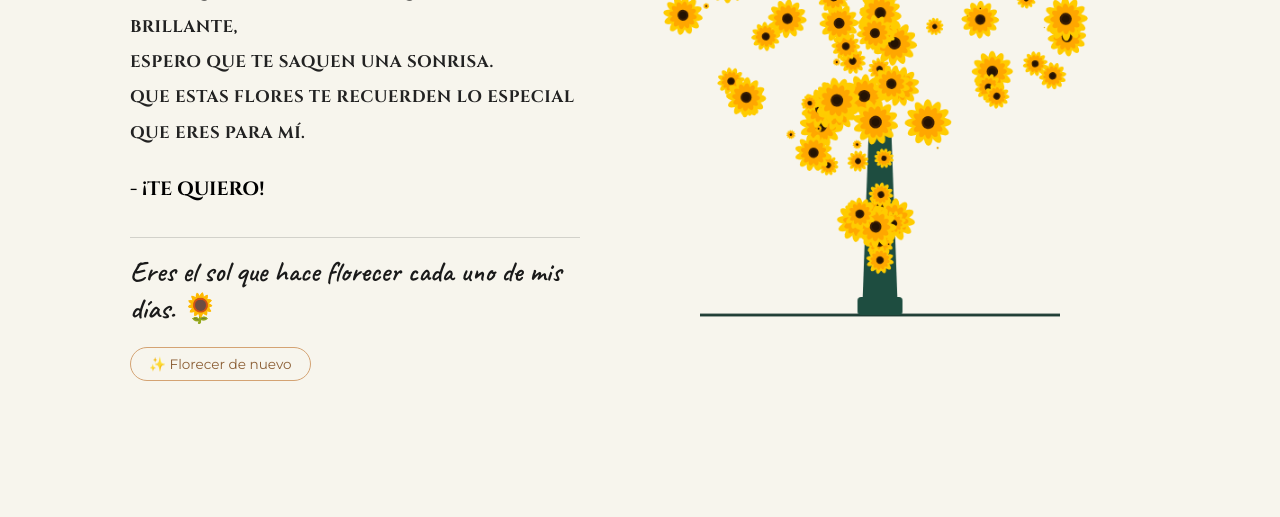
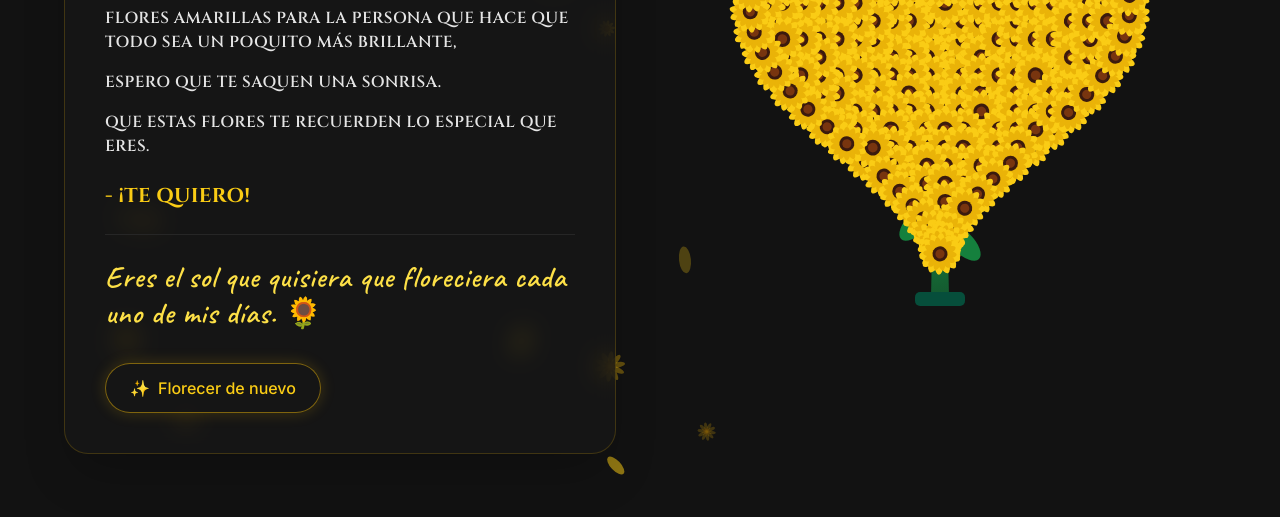
Before and after one commit to pltlt0/Feliz-Dia-De-Las-flores-amarillas, a plain HTML site: page index.html in a window 1280 px wide. Shown: the part 283-800 px from the top of the page. Drawn offline with nearby package versions, Linux system fonts and the light colour scheme; animation ran at ten frames a second.

Commit message:
Update index.html

```diff
--- a/index.html
+++ b/index.html
@@ -3,378 +3,401 @@
 <head>
     <meta charset="UTF-8">
     <meta name="viewport" content="width=device-width, initial-scale=1.0">
-  <title>Feliz Día de las Flores Amarillas 🌻</title>
+    <title>Feliz Día de las Flores Amarillas</title>
+    <script src="https://cdn.tailwindcss.com"></script>
     <link rel="preconnect" href="https://fonts.googleapis.com">
     <link rel="preconnect" href="https://fonts.gstatic.com" crossorigin>
-  <link href="https://fonts.googleapis.com/css2?family=Cinzel:wght@500;700&family=Caveat:wght@600&family=Montserrat:wght@400;500;600&display=swap" rel="stylesheet">
+    <link href="https://fonts.googleapis.com/css2?family=Cinzel:wght@600;700;800&family=Caveat:wght@600;700&family=Inter:wght@400;500;600&display=swap" rel="stylesheet">
     <style>
-    * {
-      box-sizing: border-box;
-      margin: 0;
-      padding: 0;
+        body {
+            background-color: #121212;
+            color: #f1f1f1;
+            font-family: 'Inter', sans-serif;
+            overflow-x: hidden;
         }
-
-    body {
-      background-color: #f7f5ed;
-      color: #2b2b2b;
+        .title-font {
             font-family: 'Cinzel', serif;
-      min-height: 100vh;
-      display: flex;
-      justify-content: center;
-      align-items: center;
-      overflow-x: hidden;
-      padding: 20px;
         }
-
-    /* Contenedor principal responsive */
-    .container {
-      display: flex;
-      flex-direction: row;
-      align-items: center;
-      justify-content: space-between;
-      max-width: 1100px;
-      width: 100%;
-      background-color: #f7f5ed;
-      padding: 40px;
-      gap: 30px;
+        .cursive-font {
+            font-family: 'Caveat', cursive;
         }
-
-    /* Lado Izquierdo: Mensaje Poético */
-    .text-column {
-      flex: 1;
-      max-width: 500px;
-      text-align: left;
-      z-index: 2;
+        #bgCanvas {
+            position: fixed;
+            top: 0;
+            left: 0;
+            width: 100vw;
+            height: 100vh;
+            z-index: 0;
+            pointer-events: none;
         }
-
-    .title-header {
-      font-size: 1.3rem;
-      font-weight: 700;
-      color: #1a1a1a;
-      letter-spacing: 1px;
-      margin-bottom: 30px;
-      display: flex;
-      align-items: center;
-      gap: 8px;
+        .glow-button {
+            transition: all 0.3s ease;
+            box-shadow: 0 0 15px rgba(234, 179, 8, 0.2);
         }
-
-    .poem-text {
-      font-family: 'Cinzel', serif;
-      font-size: 1.05rem;
-      line-height: 2.1;
-      font-weight: 600;
-      color: #222;
-      letter-spacing: 0.5px;
-      text-transform: uppercase;
-      margin-bottom: 25px;
-    }
-
-    .signature {
-      font-size: 1.2rem;
-      font-weight: 700;
-      margin-bottom: 35px;
-      color: #000;
-    }
-
-    .sub-quote {
-      font-family: 'Caveat', cursive;
-      font-size: 1.8rem;
-      color: #1a1a1a;
-      text-transform: none;
-      display: flex;
-      align-items: center;
-      gap: 8px;
-      border-top: 1px solid rgba(0, 0, 0, 0.15);
-      padding-top: 15px;
-      margin-top: 10px;
-    }
-
-    /* Lado Derecho: Canvas del Árbol Corazón */
-    .tree-column {
-      flex: 1.2;
-      display: flex;
-      justify-content: center;
-      align-items: center;
-      position: relative;
-    }
-
-    #heartTreeCanvas {
-      width: 100%;
-      max-width: 550px;
-      height: auto;
-      aspect-ratio: 1 / 1;
-    }
-
-    /* Botón de reinicio de animación sutil */
-    .replay-btn {
-      margin-top: 20px;
-      background: transparent;
-      border: 1px solid #d4a373;
-      color: #8b5e34;
-      padding: 8px 18px;
-      border-radius: 20px;
-      font-family: 'Montserrat', sans-serif;
-      font-size: 0.85rem;
-      cursor: pointer;
-      transition: all 0.3s ease;
-      display: inline-flex;
-      align-items: center;
-      gap: 6px;
-    }
-
-    .replay-btn:hover {
-      background: #faedcd;
-      color: #d4a373;
-    }
-
-    /* Adaptación a dispositivos móviles */
-    @media (max-width: 850px) {
-      .container {
-        flex-direction: column-reverse;
-        padding: 20px 10px;
-        text-align: center;
-      }
-
-      .text-column {
-        text-align: center;
-        max-width: 100%;
-      }
-
-      .title-header {
-        justify-content: center;
-      }
-
-      .sub-quote {
-        justify-content: center;
-      }
-
-      .poem-text {
-        font-size: 0.95rem;
-        line-height: 1.9;
-      }
+        .glow-button:hover {
+            box-shadow: 0 0 25px rgba(234, 179, 8, 0.5);
+            transform: translateY(-2px);
         }
     </style>
 </head>
-<body>
+<body class="min-h-screen flex items-center justify-center relative p-4 md:p-8 select-none">
 
-  <div class="container">
+    <canvas id="bgCanvas"></canvas>
 
-    <!-- Lado Izquierdo: Texto y Poema -->
-    <div class="text-column">
-      <div class="title-header">
-        🌻 FELIZ DÍA DE LAS FLORES AMARILLAS 🌻
+    <main class="relative z-10 max-w-6xl w-full grid grid-cols-1 lg:grid-cols-2 gap-8 lg:gap-12 items-center justify-center my-auto">
+
+        <!-- Left Side: Romantic Text Card -->
+        <section class="flex flex-col justify-center space-y-6 bg-neutral-900/70 backdrop-blur-md p-6 sm:p-10 rounded-3xl border border-yellow-500/20 shadow-2xl">
+
+            <header>
+                <h1 class="title-font text-xl sm:text-2xl lg:text-3xl font-bold text-yellow-400 tracking-wider leading-relaxed flex items-center gap-2 flex-wrap">
+                    <span>🌻</span>
+                    <span>FELIZ DÍA DE LAS FLORES AMARILLAS</span>
+                    <span>🌻</span>
+                </h1>
+            </header>
+
+            <article class="space-y-4 title-font text-sm sm:text-base text-neutral-200 leading-relaxed tracking-wide font-semibold">
+                <p>
+                    FLORES AMARILLAS PARA LA PERSONA QUE HACE QUE TODO SEA UN POQUITO MÁS BRILLANTE,
+                </p>
+                <p>
+                    ESPERO QUE TE SAQUEN UNA SONRISA.
+                </p>
+                <p>
+                    QUE ESTAS FLORES TE RECUERDEN LO ESPECIAL QUE ERES.
+                </p>
+                <p class="text-yellow-400 pt-2 font-bold text-lg sm:text-xl">
+                    - ¡TE QUIERO!
+                </p>
+            </article>
+
+            <hr class="border-neutral-800 my-2">
+
+            <div>
+                <p class="cursive-font text-2xl sm:text-3xl text-yellow-300 font-medium tracking-wide">
+                    Eres el sol que quisiera que floreciera cada uno de mis días. 🌻
+                </p>
             </div>
 
-      <div class="poem-text">
-        Flores amarillas para la persona que hace que todo sea un poquito más brillante,<br>
-        Espero que te saquen una sonrisa.<br>
-        QUE ESTAS FLORES TE RECUERDEN LO ESPECIAL QUE ERES PARA MÍ.
+            <div class="pt-2">
+                <button id="rebloomBtn" class="glow-button px-6 py-3 rounded-full border border-yellow-500/50 bg-neutral-900/90 hover:bg-yellow-500/20 text-yellow-400 font-medium text-sm sm:text-base flex items-center gap-2 cursor-pointer transition-all">
+                    <span>✨</span>
+                    <span>Florecer de nuevo</span>
+                </button>
             </div>
 
-      <div class="signature">
-        - ¡TE QUIERO!
-      </div>
+        </section>
 
-      <div class="sub-quote">
-        Eres el sol que hace florecer cada uno de mis días. 🌻
-      </div>
+        <!-- Right Side: Heart Tree Canvas -->
+        <section class="flex flex-col items-center justify-center w-full min-h-[420px] sm:min-h-[520px] relative">
+            <canvas id="treeCanvas" class="w-full max-w-[480px] h-[450px] sm:h-[520px] object-contain"></canvas>
+        </section>
 
-      <div>
-        <button class="replay-btn" onclick="initHeartTree()">
-          ✨ Florecer de nuevo
-        </button>
-      </div>
-    </div>
-
-    <!-- Lado Derecho: Árbol en forma de Corazón con Girasoles -->
-    <div class="tree-column">
-      <canvas id="heartTreeCanvas" width="600" height="600"></canvas>
-    </div>
-
-  </div>
+    </main>
 
     <script>
-    const canvas = document.getElementById('heartTreeCanvas');
-    const ctx = canvas.getContext('2d');
+        const bgCanvas = document.getElementById('bgCanvas');
+        const bgCtx = bgCanvas.getContext('2d');
 
-    let sunflowers = [];
-    let trunkProgress = 0;
-    let animationFrameId;
+        let bgWidth, bgHeight;
+        const fallingItems = [];
+        const TOTAL_FALLING = 22;
 
-    // Fórmula paramétrica del corazón
-    function getHeartPoint(t) {
-      const x = 16 * Math.pow(Math.sin(t), 3);
-      const y = -(13 * Math.cos(t) - 5 * Math.cos(2 * t) - 2 * Math.cos(3 * t) - Math.cos(4 * t));
-      return { x, y };
+        function resizeBgCanvas() {
+            bgWidth = bgCanvas.width = window.innerWidth;
+            bgHeight = bgCanvas.height = window.innerHeight;
         }
+        window.addEventListener('resize', resizeBgCanvas);
+        resizeBgCanvas();
 
-    // Generador de flores rellenando la forma de corazón
-    function generateHeartSunflowers(count) {
-      const flowers = [];
-      let i = 0;
+        function drawBackgroundItem(ctx, x, y, size, rotation, opacity, isPetal) {
+            ctx.save();
+            ctx.translate(x, y);
+            ctx.rotate(rotation);
+            ctx.globalAlpha = opacity;
 
-      while (i < count) {
-        // Generar punto aleatorio dentro del área
-        const t = Math.random() * Math.PI * 2;
-        const scale = Math.random(); // Distribución dentro del perímetro
-
-        const point = getHeartPoint(t);
-
-        // Coordenadas ajustadas al Canvas
-        const x = 300 + point.x * 14 * Math.sqrt(scale);
-        const y = 230 + point.y * 14 * Math.sqrt(scale);
-
-        // Tamaño del girasol aleatorio pero balanceado
-        const radius = Math.random() * 6 + 7;
-        const delay = Math.random() * 100; // Retraso de aparición gradual
-
-        flowers.push({
-          x, y, radius, delay,
-          currentScale: 0,
-          rotation: Math.random() * Math.PI * 2
-        });
-
-        i++;
+            if (isPetal) {
+                ctx.fillStyle = '#FACC15';
+                ctx.beginPath();
+                ctx.ellipse(0, 0, size * 0.4, size * 0.9, Math.PI / 4, 0, Math.PI * 2);
+                ctx.fill();
+            } else {
+                const petals = 10;
+                ctx.fillStyle = '#EAB308';
+                for (let i = 0; i < petals; i++) {
+                    ctx.rotate((Math.PI * 2) / petals);
+                    ctx.beginPath();
+                    ctx.ellipse(0, size * 0.5, size * 0.18, size * 0.5, 0, 0, Math.PI * 2);
+                    ctx.fill();
                 }
-      return flowers;
-    }
-
-    // Dibujar Tronco del Árbol
-    function drawTrunk(progress) {
-      ctx.save();
-
-      // Suelo / Base
+                ctx.fillStyle = '#451a03';
                 ctx.beginPath();
-      ctx.moveTo(100, 520);
-      ctx.lineTo(500, 520);
-      ctx.strokeStyle = '#1e3d34';
-      ctx.lineWidth = 3;
-      ctx.stroke();
-
-      // Tronco Principal (Verde Oscuro elegante como en la foto)
-      ctx.fillStyle = '#1e4d40';
-
-      const currentHeight = 220 * progress;
-
-      ctx.beginPath();
-      ctx.moveTo(280, 520);
-      ctx.lineTo(320, 520);
-      ctx.lineTo(312, 520 - currentHeight);
-      ctx.lineTo(288, 520 - currentHeight);
-      ctx.closePath();
-      ctx.fill();
-
-      // Maceta/Base cilíndrica bonita
-      if (progress > 0.5) {
-        ctx.fillStyle = '#1e4d40';
-        ctx.beginPath();
-        ctx.roundRect(275, 500, 50, 20, 4);
+                ctx.arc(0, 0, size * 0.38, 0, Math.PI * 2);
                 ctx.fill();
             }
 
             ctx.restore();
         }
 
-    // Dibujar un Girasol individual
-    function drawSunflower(x, y, radius, scale, rotation) {
-      if (scale <= 0) return;
-
-      ctx.save();
-      ctx.translate(x, y);
-      ctx.rotate(rotation);
-      ctx.scale(scale, scale);
-
-      // Pétalos Amarillos
-      const petalCount = 12;
-      ctx.fillStyle = '#ffcc00';
-
-      for (let i = 0; i < petalCount; i++) {
-        ctx.rotate((Math.PI * 2) / petalCount);
-        ctx.beginPath();
-        ctx.ellipse(0, radius * 1.1, radius * 0.4, radius * 0.9, 0, 0, Math.PI * 2);
-        ctx.fill();
+        class FallingPetal {
+            constructor() {
+                this.reset(true);
             }
 
-      // Capa de Pétalos Dorados Interiores
-      ctx.fillStyle = '#ffa700';
-      for (let i = 0; i < petalCount; i++) {
-        ctx.rotate((Math.PI * 2) / petalCount);
-        ctx.beginPath();
-        ctx.ellipse(0, radius * 0.8, radius * 0.3, radius * 0.6, 0, 0, Math.PI * 2);
-        ctx.fill();
+            reset(initial = false) {
+                this.x = Math.random() * bgWidth;
+                this.y = initial ? Math.random() * bgHeight : -30;
+                this.size = Math.random() * 8 + 8;
+                this.speedY = Math.random() * 0.8 + 0.5;
+                this.speedX = Math.sin(Math.random() * Math.PI) * 0.3;
+                this.rotation = Math.random() * Math.PI * 2;
+                this.rotSpeed = (Math.random() - 0.5) * 0.02;
+                this.opacity = Math.random() * 0.4 + 0.2;
+                this.swingAngle = Math.random() * Math.PI * 2;
+                this.swingSpeed = Math.random() * 0.02 + 0.008;
+                this.isPetal = Math.random() > 0.4;
             }
 
-      // Centro Oscuro/Marrón del Girasol
-      ctx.beginPath();
-      ctx.arc(0, 0, radius * 0.55, 0, Math.PI * 2);
-      ctx.fillStyle = '#3a1e05';
-      ctx.fill();
+            update() {
+                this.y += this.speedY;
+                this.swingAngle += this.swingSpeed;
+                this.x += Math.sin(this.swingAngle) * 0.6 + this.speedX;
+                this.rotation += this.rotSpeed;
 
-      // Detalle del centro
-      ctx.beginPath();
-      ctx.arc(0, 0, radius * 0.35, 0, Math.PI * 2);
-      ctx.fillStyle = '#241303';
-      ctx.fill();
-
-      ctx.restore();
+                if (this.y > bgHeight + 30 || this.x < -30 || this.x > bgWidth + 30) {
+                    this.reset();
+                }
             }
 
-    // Bucle de Animación
-    let frame = 0;
-
-    function animate() {
-      ctx.clearRect(0, 0, canvas.width, canvas.height);
-
-      // 1. Crecimiento del tronco
-      if (trunkProgress < 1) {
-        trunkProgress += 0.03;
+            draw() {
+                drawBackgroundItem(bgCtx, this.x, this.y, this.size, this.rotation, this.opacity, this.isPetal);
+            }
         }
 
-      drawTrunk(Math.min(trunkProgress, 1));
-
-      // 2. Aparición de las flores en el corazón
-      if (trunkProgress > 0.4) {
-        frame++;
-        let completed = true;
-
-        sunflowers.forEach(flower => {
-          if (frame > flower.delay) {
-            if (flower.currentScale < 1) {
-              flower.currentScale += 0.05;
-              completed = false;
-            }
-          } else {
-            completed = false;
+        for (let i = 0; i < TOTAL_FALLING; i++) {
+            fallingItems.push(new FallingPetal());
         }
 
-          drawSunflower(
-            flower.x,
-            flower.y,
-            flower.radius,
-            Math.min(flower.currentScale, 1),
-            flower.rotation
-          );
+        function animateBg() {
+            bgCtx.clearRect(0, 0, bgWidth, bgHeight);
+            fallingItems.forEach(item => {
+                item.update();
+                item.draw();
+            });
+            requestAnimationFrame(animateBg);
+        }
+        animateBg();
+
+        const treeCanvas = document.getElementById('treeCanvas');
+        const treeCtx = treeCanvas.getContext('2d');
+
+        let flowers = [];
+        let animationFrameId;
+        let bloomStartTime = 0;
+
+        function initTreeCanvas() {
+            treeCanvas.width = 480 * window.devicePixelRatio;
+            treeCanvas.height = 520 * window.devicePixelRatio;
+            treeCtx.scale(window.devicePixelRatio, window.devicePixelRatio);
+        }
+        initTreeCanvas();
+
+        function isInHeart(x, y) {
+            // Normalized coordinates around heart center
+            const nx = x / 12.5;
+            const ny = -y / 12.5;
+            return (Math.pow(nx * nx + ny * ny - 1, 3) - nx * nx * Math.pow(ny, 3)) <= 0;
+        }
+
+        function generateSeamlessHeart() {
+            flowers = [];
+            const centerX = 240;
+            const centerY = 195;
+            const scale = 12.5;
+
+            // Flower radius tuned to slightly overlap neighbors and erase gaps cleanly
+            const flowerSize = 22;
+            const spacing = 19; // Uniform grid spacing for clean structure
+
+            for (let y = -15; y <= 15; y += 1.4) {
+                for (let x = -15; x <= 15; x += 1.4) {
+                    // Slight stagger on alternate rows for organic interlocking
+                    const xOffset = (Math.round(y * 10) % 2 === 0) ? 0 : 0.7;
+                    const sampleX = x + xOffset;
+                    const sampleY = y;
+
+                    if (isInHeart(sampleX, sampleY)) {
+                        const px = centerX + sampleX * (spacing * 0.68);
+                        const py = centerY + sampleY * (spacing * 0.68);
+                        const distFromCenter = Math.hypot(px - centerX, py - centerY);
+
+                        flowers.push({
+                            x: px,
+                            y: py,
+                            maxSize: flowerSize,
+                            delay: distFromCenter * 8 + Math.random() * 180,
+                            rotation: Math.random() * Math.PI * 2,
+                            petals: 14
+                        });
+                    }
+                }
+            }
+
+            // Boundary ring to ensure crisp heart outline
+            for (let t = 0; t < Math.PI * 2; t += 0.09) {
+                const hx = 16 * Math.pow(Math.sin(t), 3);
+                const hy = -(13 * Math.cos(t) - 5 * Math.cos(2*t) - 2 * Math.cos(3*t) - Math.cos(4*t));
+
+                const px = centerX + hx * (scale * 0.95);
+                const py = centerY + hy * (scale * 0.95);
+
+                const distFromCenter = Math.hypot(px - centerX, py - centerY);
+
+                flowers.push({
+                    x: px,
+                    y: py,
+                    maxSize: flowerSize * 0.95,
+                    delay: distFromCenter * 8 + Math.random() * 120,
+                    rotation: Math.random() * Math.PI * 2,
+                    petals: 14
                 });
             }
 
-      animationFrameId = requestAnimationFrame(animate);
+            flowers.sort((a, b) => a.delay - b.delay);
         }
 
-    // Inicializar / Reiniciar Animación
-    function initHeartTree() {
-      if (animationFrameId) {
-        cancelAnimationFrame(animationFrameId);
-      }
-      trunkProgress = 0;
-      frame = 0;
-      sunflowers = generateHeartSunflowers(320); // 320 girasoles forman la copa
-      animate();
+        function drawStemAndBase() {
+            treeCtx.save();
+
+            // Trunk / Stem
+            const gradient = treeCtx.createLinearGradient(230, 300, 250, 450);
+            gradient.addColorStop(0, '#16a34a');
+            gradient.addColorStop(1, '#14532d');
+
+            treeCtx.fillStyle = gradient;
+            treeCtx.beginPath();
+            treeCtx.moveTo(234, 300);
+            treeCtx.lineTo(246, 300);
+            treeCtx.lineTo(249, 440);
+            treeCtx.lineTo(231, 440);
+            treeCtx.closePath();
+            treeCtx.fill();
+
+            // Leaves
+            treeCtx.fillStyle = '#15803d';
+            treeCtx.beginPath();
+            treeCtx.ellipse(218, 365, 24, 11, -Math.PI / 4, 0, Math.PI * 2);
+            treeCtx.fill();
+
+            treeCtx.beginPath();
+            treeCtx.ellipse(262, 385, 24, 11, Math.PI / 4, 0, Math.PI * 2);
+            treeCtx.fill();
+
+            // Base Stand / Pot
+            treeCtx.fillStyle = '#064e3b';
+            treeCtx.beginPath();
+            treeCtx.roundRect(215, 435, 50, 14, 5);
+            treeCtx.fill();
+
+            treeCtx.restore();
         }
 
-    // Arrancar automáticamente al cargar
-    window.onload = () => {
-      initHeartTree();
-    };
+        function drawSunflower(x, y, size, rotation, petalsCount) {
+            treeCtx.save();
+            treeCtx.translate(x, y);
+            treeCtx.rotate(rotation);
+
+            const petalLength = size;
+            const petalWidth = size * 0.42;
+
+            // Outer Petals
+            treeCtx.fillStyle = '#FACC15';
+            for (let i = 0; i < petalsCount; i++) {
+                treeCtx.rotate((Math.PI * 2) / petalsCount);
+                treeCtx.beginPath();
+                treeCtx.ellipse(0, petalLength / 2, petalWidth / 2, petalLength / 2, 0, 0, Math.PI * 2);
+                treeCtx.fill();
+            }
+
+            // Inner Petal Highlights
+            treeCtx.fillStyle = '#EAB308';
+            treeCtx.rotate(Math.PI / petalsCount);
+            for (let i = 0; i < petalsCount; i++) {
+                treeCtx.rotate((Math.PI * 2) / petalsCount);
+                treeCtx.beginPath();
+                treeCtx.ellipse(0, (petalLength * 0.8) / 2, petalWidth * 0.4, (petalLength * 0.8) / 2, 0, 0, Math.PI * 2);
+                treeCtx.fill();
+            }
+
+            // Dark Center Seed Head
+            treeCtx.fillStyle = '#3b1a0e';
+            treeCtx.beginPath();
+            treeCtx.arc(0, 0, size * 0.36, 0, Math.PI * 2);
+            treeCtx.fill();
+
+            treeCtx.fillStyle = '#78350f';
+            treeCtx.beginPath();
+            treeCtx.arc(0, 0, size * 0.22, 0, Math.PI * 2);
+            treeCtx.fill();
+
+            treeCtx.restore();
+        }
+
+        function animateHeartTree(timestamp) {
+            if (!bloomStartTime) bloomStartTime = timestamp;
+            const elapsed = timestamp - bloomStartTime;
+
+            treeCtx.clearRect(0, 0, 480, 520);
+
+            drawStemAndBase();
+
+            let allFinished = true;
+
+            for (let i = 0; i < flowers.length; i++) {
+                const flower = flowers[i];
+
+                if (elapsed > flower.delay) {
+                    const flowerAge = elapsed - flower.delay;
+                    const duration = 300;
+
+                    let progress = Math.min(flowerAge / duration, 1);
+                    const scaleProgress = 1 - Math.pow(1 - progress, 3);
+
+                    const currentSize = flower.maxSize * scaleProgress;
+
+                    drawSunflower(flower.x, flower.y, currentSize, flower.rotation, flower.petals);
+
+                    if (progress < 1) allFinished = false;
+                } else {
+                    allFinished = false;
+                }
+            }
+
+            if (!allFinished) {
+                animationFrameId = requestAnimationFrame(animateHeartTree);
+            }
+        }
+
+        function startBlooming() {
+            if (animationFrameId) cancelAnimationFrame(animationFrameId);
+            generateSeamlessHeart();
+            bloomStartTime = 0;
+            animationFrameId = requestAnimationFrame(animateHeartTree);
+        }
+
+        document.getElementById('rebloomBtn').addEventListener('click', () => {
+            startBlooming();
+        });
+
+        window.addEventListener('load', () => {
+            startBlooming();
+        });
+
+        window.addEventListener('resize', () => {
+            initTreeCanvas();
+            startBlooming();
+        });
     </script>
 </body>
 </html>
```
Lines whose indentation alone changed are shown as unchanged.
